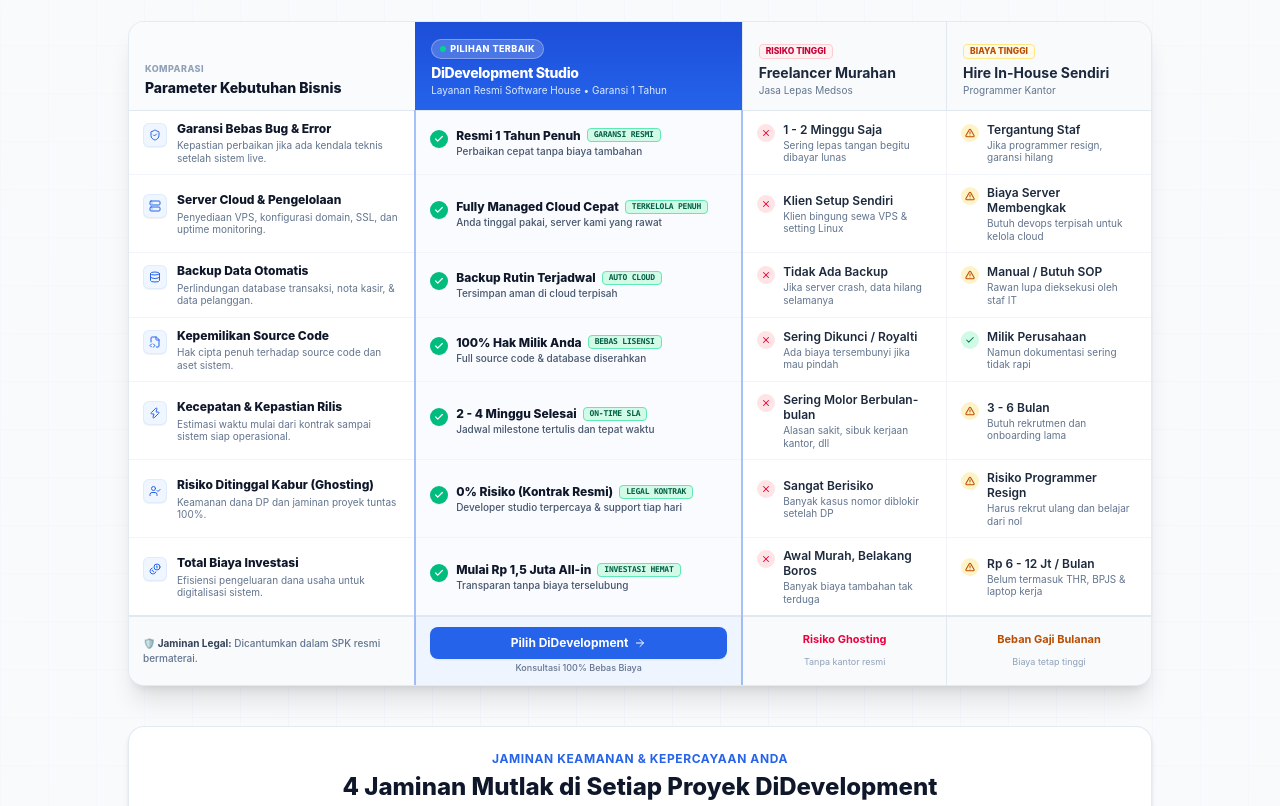
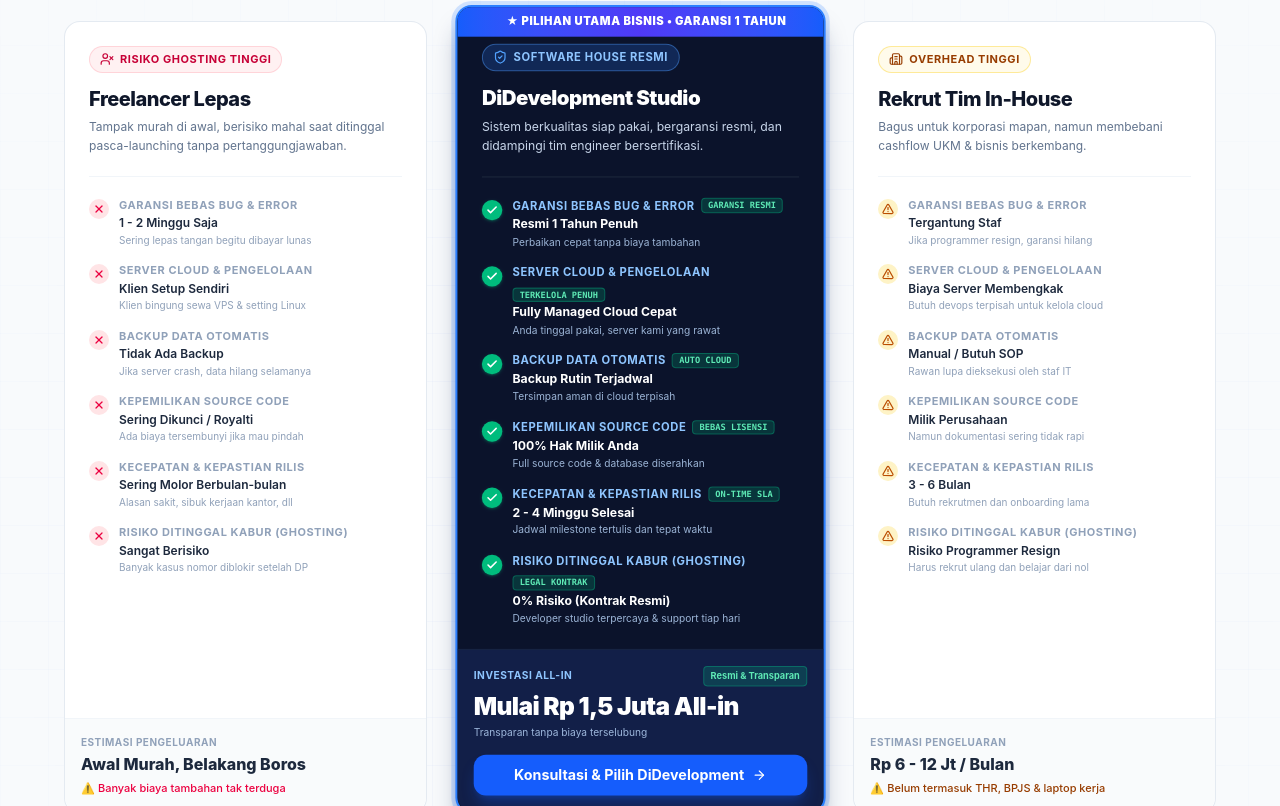
Before and after one commit to dieartco206/didevelopment, a React (Vite) app: page / in a window 1280 px wide. Shown: the part 3554-4360 px from the top of the page. Built offline with nearby package versions, Linux system fonts and the light colour scheme.

Commit message:
feat(comparison): replace cramped table with modern 3-pillar battle cards

```diff
--- a/src/components/comparison/ComparisonSection.tsx
+++ b/src/components/comparison/ComparisonSection.tsx
@@ -12,7 +12,9 @@
   Database,
   Zap,
   UserCheck,
-  Coins
+  Coins,
+  UserX,
+  Building2
 } from 'lucide-react';
 import { soundFx } from '../../utils/audio';
 
@@ -218,269 +220,191 @@
           </p>
         </div>
 
-        {/* Comparison Table for Desktop / Tablet (Compact, Elegant, Space-Efficient) */}
-        <div className="hidden md:block max-w-5xl mx-auto relative rounded-2xl bg-white border border-slate-200/90 shadow-xl overflow-hidden">
-          <table className="w-full text-left border-collapse table-fixed">
-            <thead>
-              <tr className="border-b border-slate-200">
-                {/* Column 1: Parameters */}
-                <th className="py-3 px-3.5 lg:px-4 w-[28%] bg-slate-50/80 align-bottom">
-                  <div className="text-[9px] font-extrabold text-slate-400 uppercase tracking-wider">
-                    KOMPARASI
+        {/* 3-Pillar Battle Comparison Cards (Spacious, High-Converting & Responsive) */}
+        <div className="grid grid-cols-1 lg:grid-cols-3 gap-6 lg:gap-6 xl:gap-8 max-w-6xl mx-auto items-stretch">
+
+          {/* Pillar 1: Freelancer Lepas */}
+          <div className="relative flex flex-col justify-between rounded-2xl bg-white border border-slate-200/90 hover:border-rose-200 hover:shadow-md p-5 sm:p-6 transition-all duration-300">
+            <div>
+              <div className="inline-flex items-center gap-1.5 px-2.5 py-1 rounded-full bg-rose-50 border border-rose-200/80 text-rose-700 text-[10px] sm:text-[11px] font-bold uppercase tracking-wider mb-3">
+                <UserX className="w-3.5 h-3.5 shrink-0" aria-hidden="true" />
+                <span>Risiko Ghosting Tinggi</span>
               </div>
-                  <div className="text-xs lg:text-sm font-extrabold text-[#0F172A] mt-0.5">
-                    Parameter Kebutuhan Bisnis
-                  </div>
-                </th>
+              <h3 className="text-lg sm:text-xl font-extrabold text-[#0F172A] tracking-tight">
+                Freelancer Lepas
+              </h3>
+              <p className="text-xs text-slate-500 mt-1 leading-relaxed">
+                Tampak murah di awal, berisiko mahal saat ditinggal pasca-launching tanpa pertanggungjawaban.
+              </p>
 
-                {/* Column 2: DiDevelopment Studio (The Champion Column) */}
-                <th className="py-3 px-3.5 lg:px-4 w-[32%] bg-gradient-to-b from-[#1D4ED8] to-[#2563EB] text-white relative shadow-sm">
-                  <div className="relative z-10">
-                    <div className="inline-flex items-center gap-1 px-2 py-0.5 rounded-full bg-white/20 backdrop-blur-md text-white text-[9px] font-extrabold uppercase tracking-wider border border-white/30 mb-1 shadow-2xs">
-                      <span className="w-1.5 h-1.5 rounded-full bg-emerald-400 animate-pulse" />
-                      <span>PILIHAN TERBAIK</span>
-                    </div>
-                    <div className="text-xs lg:text-sm font-extrabold tracking-tight">
-                      DiDevelopment Studio
-                    </div>
-                    <div className="text-[10px] text-blue-100 font-normal">
-                      Layanan Resmi Software House • Garansi 1 Tahun
-                    </div>
-                  </div>
-                </th>
+              <div className="my-5 border-t border-slate-100" />
 
-                {/* Column 3: Freelancer Murahan */}
-                <th className="py-3 px-3.5 lg:px-4 w-[20%] bg-slate-50/90 border-l border-slate-200 align-bottom">
-                  <div className="inline-block px-1.5 py-0.2 rounded text-[8.5px] font-extrabold text-rose-700 bg-rose-50 border border-rose-200 mb-1">
-                    RISIKO TINGGI
-                  </div>
-                  <div className="text-xs lg:text-sm font-bold text-slate-800">
-                    Freelancer Murahan
-                  </div>
-                  <div className="text-[10px] text-slate-500 font-normal">
-                    Jasa Lepas Medsos
-                  </div>
-                </th>
-
-                {/* Column 4: Hire In-House Sendiri */}
-                <th className="py-3 px-3.5 lg:px-4 w-[20%] bg-slate-50/90 border-l border-slate-200 align-bottom">
-                  <div className="inline-block px-1.5 py-0.2 rounded text-[8.5px] font-extrabold text-amber-700 bg-amber-50 border border-amber-200 mb-1">
-                    BIAYA TINGGI
-                  </div>
-                  <div className="text-xs lg:text-sm font-bold text-slate-800">
-                    Hire In-House Sendiri
-                  </div>
-                  <div className="text-[10px] text-slate-500 font-normal">
-                    Programmer Kantor
-                  </div>
-                </th>
-              </tr>
-            </thead>
-
-            <tbody className="divide-y divide-slate-100">
-              {comparisonData.map((row, idx) => {
-                const Icon = row.icon;
-                return (
-                  <tr
-                    key={idx}
-                    className="group transition-colors duration-150 hover:bg-blue-50/20"
-                  >
-                    {/* Parameter Column */}
-                    <td className="py-2.5 px-3.5 align-middle bg-white group-hover:bg-slate-50/70 transition-colors">
-                      <div className="flex items-start gap-2.5">
-                        <div className="w-6 h-6 rounded-md bg-blue-50 border border-blue-100/80 text-[#2563EB] flex items-center justify-center shrink-0 mt-0.5 shadow-2xs group-hover:bg-[#2563EB] group-hover:text-white transition-colors duration-200">
-                          <Icon className="w-3 h-3 shrink-0" aria-hidden="true" />
+              <div className="space-y-4">
+                {comparisonData.slice(0, 6).map((item, idx) => (
+                  <div key={idx} className="flex items-start gap-2.5">
+                    <div className="w-5 h-5 rounded-full bg-rose-100 text-rose-600 flex items-center justify-center shrink-0 mt-0.5">
+                      <X className="w-3 h-3 stroke-[2.5]" aria-hidden="true" />
                     </div>
                     <div className="min-w-0">
-                          <div className="font-extrabold text-[#0F172A] text-xs leading-snug group-hover:text-[#2563EB] transition-colors">
-                            {row.title}
+                      <div className="text-[10px] sm:text-[11px] font-bold text-slate-400 uppercase tracking-wider">
+                        {item.title}
                       </div>
-                          <div className="text-[10px] text-slate-500 leading-tight mt-0.5">
-                            {row.description}
+                      <div className="text-xs font-semibold text-slate-800 leading-snug mt-0.5">
+                        {item.freelancer.text}
                       </div>
-                        </div>
-                      </div>
-                    </td>
-
-                    {/* DiDevelopment Column (Highlighted Champion) */}
-                    <td className="py-2.5 px-3.5 align-middle bg-blue-50/40 border-x-2 border-[#2563EB]/40 group-hover:bg-blue-50/70 transition-colors relative">
-                      <div className="flex items-start gap-2">
-                        <div className="w-4.5 h-4.5 rounded-full bg-emerald-500 text-white flex items-center justify-center shrink-0 mt-0.5 shadow-2xs">
-                          <Check className="w-2.5 h-2.5 stroke-[3]" aria-hidden="true" />
-                        </div>
-                        <div className="min-w-0">
-                          <div className="flex items-center gap-1.5 flex-wrap">
-                            <span className="font-extrabold text-[#0F172A] text-xs leading-tight">
-                              {row.didev.text}
-                            </span>
-                            {row.didev.badge && (
-                              <span className="px-1.5 py-0.2 rounded bg-emerald-100/90 border border-emerald-300 text-emerald-800 text-[8px] font-black font-mono tracking-tight uppercase whitespace-nowrap">
-                                {row.didev.badge}
-                              </span>
-                            )}
-                          </div>
-                          {row.didev.subtext && (
-                            <div className="text-[10px] text-slate-600 font-medium mt-0.5 leading-tight">
-                              {row.didev.subtext}
+                      {item.freelancer.subtext && (
+                        <div className="text-[10px] text-slate-400 mt-0.5 leading-tight">
+                          {item.freelancer.subtext}
                         </div>
                       )}
                     </div>
                   </div>
-                    </td>
+                ))}
+              </div>
+            </div>
 
-                    {/* Freelancer Column */}
-                    <td className="py-2.5 px-3.5 align-middle bg-white border-l border-slate-100 group-hover:bg-slate-50/70 transition-colors">
-                      <div className="flex items-start gap-2">
-                        <div className="w-4.5 h-4.5 rounded-full bg-rose-100 text-rose-600 flex items-center justify-center shrink-0 mt-0.5">
-                          <X className="w-2.5 h-2.5 stroke-[2.5]" aria-hidden="true" />
+            <div className="mt-6 pt-4 border-t border-slate-100 bg-slate-50/80 -mx-5 -mb-5 sm:-mx-6 sm:-mb-6 p-4 rounded-b-2xl">
+              <div className="text-[10px] font-bold text-slate-400 uppercase tracking-wider">
+                Estimasi Pengeluaran
+              </div>
+              <div className="text-sm sm:text-base font-extrabold text-slate-800 mt-0.5">
+                {comparisonData[6].freelancer.text}
+              </div>
+              <div className="text-[11px] text-rose-600 mt-1 flex items-center gap-1 font-medium">
+                <span>⚠️ {comparisonData[6].freelancer.subtext}</span>
+              </div>
+            </div>
+          </div>
+
+          {/* Pillar 2: DiDevelopment Studio (The Champion Card) */}
+          <div className="relative flex flex-col justify-between rounded-2xl bg-[#0B132B] text-white border-2 border-blue-500 shadow-xl shadow-blue-950/40 lg:-translate-y-2 lg:scale-[1.02] p-5 sm:p-6 ring-4 ring-blue-500/20 transition-all duration-300 z-10 overflow-hidden pt-8 sm:pt-9">
+            {/* Top Floating Highlight Ribbon */}
+            <div className="absolute top-0 right-0 left-0 bg-gradient-to-r from-blue-600 via-indigo-600 to-blue-600 py-1.5 px-4 text-center">
+              <span className="text-[10px] sm:text-[11px] font-black uppercase tracking-wider text-white flex items-center justify-center gap-1.5">
+                <span className="w-1.5 h-1.5 rounded-full bg-emerald-400 animate-ping" />
+                ★ PILIHAN UTAMA BISNIS • GARANSI 1 TAHUN
+              </span>
+            </div>
+
+            <div>
+              <div className="inline-flex items-center gap-1.5 px-2.5 py-1 rounded-full bg-blue-500/20 border border-blue-400/40 text-blue-300 text-[10px] sm:text-[11px] font-bold uppercase tracking-wider mb-3">
+                <ShieldCheck className="w-3.5 h-3.5 text-blue-400 shrink-0" aria-hidden="true" />
+                <span>Software House Resmi</span>
+              </div>
+              <h3 className="text-lg sm:text-xl font-black text-white tracking-tight flex items-center gap-2">
+                <span>DiDevelopment Studio</span>
+              </h3>
+              <p className="text-xs text-blue-100/90 mt-1 leading-relaxed">
+                Sistem berkualitas siap pakai, bergaransi resmi, dan didampingi tim engineer bersertifikasi.
+              </p>
+
+              <div className="my-5 border-t border-slate-800" />
+
+              <div className="space-y-4">
+                {comparisonData.slice(0, 6).map((item, idx) => (
+                  <div key={idx} className="flex items-start gap-2.5">
+                    <div className="w-5 h-5 rounded-full bg-emerald-500 text-white flex items-center justify-center shrink-0 mt-0.5 shadow-sm shadow-emerald-500/30">
+                      <Check className="w-3 h-3 stroke-[3]" aria-hidden="true" />
                     </div>
                     <div className="min-w-0">
-                          <div className="font-semibold text-slate-800 text-xs leading-tight">
-                            {row.freelancer.text}
+                      <div className="flex items-center gap-1.5 flex-wrap">
+                        <span className="text-[10px] sm:text-[11px] font-bold text-blue-300 uppercase tracking-wider">
+                          {item.title}
+                        </span>
+                        {item.didev.badge && (
+                          <span className="px-1.5 py-0.2 rounded bg-emerald-500/20 text-emerald-300 border border-emerald-400/30 text-[8.5px] font-black font-mono">
+                            {item.didev.badge}
+                          </span>
+                        )}
                       </div>
-                          {row.freelancer.subtext && (
-                            <div className="text-[10px] text-slate-500 mt-0.5 leading-tight">
-                              {row.freelancer.subtext}
+                      <div className="text-xs font-bold text-white leading-snug mt-0.5">
+                        {item.didev.text}
+                      </div>
+                      {item.didev.subtext && (
+                        <div className="text-[10px] text-blue-200/80 mt-0.5 leading-tight">
+                          {item.didev.subtext}
                         </div>
                       )}
                     </div>
                   </div>
-                    </td>
+                ))}
+              </div>
+            </div>
 
-                    {/* In-House Column */}
-                    <td className="py-2.5 px-3.5 align-middle bg-white border-l border-slate-100 group-hover:bg-slate-50/70 transition-colors">
-                      <div className="flex items-start gap-2">
-                        {row.inhouse.status === 'good' ? (
-                          <div className="w-4.5 h-4.5 rounded-full bg-emerald-100 text-emerald-700 flex items-center justify-center shrink-0 mt-0.5">
-                            <Check className="w-2.5 h-2.5 stroke-[2.5]" aria-hidden="true" />
+            <div className="mt-6 pt-4 border-t border-slate-800/80 bg-blue-950/70 -mx-5 -mb-5 sm:-mx-6 sm:-mb-6 p-4 rounded-b-2xl">
+              <div className="flex items-baseline justify-between mb-1">
+                <span className="text-[10px] font-bold text-blue-300 uppercase tracking-wider">Investasi All-In</span>
+                <span className="px-1.5 py-0.5 rounded bg-emerald-500/20 text-emerald-300 border border-emerald-400/30 text-[9px] font-bold">Resmi & Transparan</span>
               </div>
-                        ) : (
-                          <div className="w-4.5 h-4.5 rounded-full bg-amber-100 text-amber-700 flex items-center justify-center shrink-0 mt-0.5">
-                            <AlertTriangle className="w-2.5 h-2.5 stroke-[2.5]" aria-hidden="true" />
+              <div className="text-xl sm:text-2xl font-black text-white tracking-tight">
+                {comparisonData[6].didev.text}
               </div>
-                        )}
+              <p className="text-[10px] text-blue-200/80 mt-0.5 mb-3.5">
+                {comparisonData[6].didev.subtext}
+              </p>
+              <button
+                onClick={openWhatsApp}
+                className="w-full py-2.5 px-3.5 bg-blue-600 hover:bg-blue-500 active:scale-[0.98] text-white font-bold rounded-xl text-xs sm:text-sm shadow-lg shadow-blue-600/30 hover:shadow-blue-500/40 transition-all flex items-center justify-center gap-2 cursor-pointer group"
+              >
+                <span>Konsultasi & Pilih DiDevelopment</span>
+                <ArrowRight className="w-3.5 h-3.5 group-hover:translate-x-1 transition-transform" />
+              </button>
+            </div>
+          </div>
+
+          {/* Pillar 3: Rekrut Tim In-House */}
+          <div className="relative flex flex-col justify-between rounded-2xl bg-white border border-slate-200/90 hover:border-amber-200 hover:shadow-md p-5 sm:p-6 transition-all duration-300">
+            <div>
+              <div className="inline-flex items-center gap-1.5 px-2.5 py-1 rounded-full bg-amber-50 border border-amber-200/80 text-amber-800 text-[10px] sm:text-[11px] font-bold uppercase tracking-wider mb-3">
+                <Building2 className="w-3.5 h-3.5 shrink-0" aria-hidden="true" />
+                <span>Overhead Tinggi</span>
+              </div>
+              <h3 className="text-lg sm:text-xl font-extrabold text-[#0F172A] tracking-tight">
+                Rekrut Tim In-House
+              </h3>
+              <p className="text-xs text-slate-500 mt-1 leading-relaxed">
+                Bagus untuk korporasi mapan, namun membebani cashflow UKM & bisnis berkembang.
+              </p>
+
+              <div className="my-5 border-t border-slate-100" />
+
+              <div className="space-y-4">
+                {comparisonData.slice(0, 6).map((item, idx) => (
+                  <div key={idx} className="flex items-start gap-2.5">
+                    <div className="w-5 h-5 rounded-full bg-amber-100 text-amber-700 flex items-center justify-center shrink-0 mt-0.5">
+                      <AlertTriangle className="w-3 h-3 stroke-[2.5]" aria-hidden="true" />
+                    </div>
                     <div className="min-w-0">
-                          <div className="font-semibold text-slate-800 text-xs leading-tight">
-                            {row.inhouse.text}
+                      <div className="text-[10px] sm:text-[11px] font-bold text-slate-400 uppercase tracking-wider">
+                        {item.title}
                       </div>
-                          {row.inhouse.subtext && (
-                            <div className="text-[10px] text-slate-500 mt-0.5 leading-tight">
-                              {row.inhouse.subtext}
+                      <div className="text-xs font-semibold text-slate-800 leading-snug mt-0.5">
+                        {item.inhouse.text}
+                      </div>
+                      {item.inhouse.subtext && (
+                        <div className="text-[10px] text-slate-400 mt-0.5 leading-tight">
+                          {item.inhouse.subtext}
                         </div>
                       )}
                     </div>
                   </div>
-                    </td>
-                  </tr>
-                );
-              })}
-            </tbody>
-
-            {/* Table Footer Action Row */}
-            <tfoot>
-              <tr className="border-t-2 border-slate-200 bg-slate-50/90">
-                <td className="py-2.5 px-3.5 text-[10px] text-slate-500 font-medium">
-                  🛡️ <span className="font-bold text-slate-700">Jaminan Legal:</span> Dicantumkan dalam SPK resmi bermaterai.
-                </td>
-                <td className="py-2.5 px-3.5 bg-blue-50/90 border-x-2 border-[#2563EB]/40 text-center">
-                  <button
-                    onClick={openWhatsApp}
-                    className="w-full py-2 px-3 bg-[#2563EB] hover:bg-[#1D4ED8] active:scale-98 text-white rounded-lg text-xs font-bold shadow-xs hover:shadow-sm transition-all flex items-center justify-center gap-1.5 cursor-pointer whitespace-nowrap"
-                  >
-                    <span>Pilih DiDevelopment</span>
-                    <ArrowRight className="w-3 h-3 shrink-0" aria-hidden="true" />
-                  </button>
-                  <span className="text-[9px] text-slate-500 mt-0.5 block font-medium">Konsultasi 100% Bebas Biaya</span>
-                </td>
-                <td className="py-2.5 px-3.5 border-l border-slate-200 text-center">
-                  <span className="text-[11px] text-rose-600 font-bold block">Risiko Ghosting</span>
-                  <span className="text-[9px] text-slate-400">Tanpa kantor resmi</span>
-                </td>
-                <td className="py-2.5 px-3.5 border-l border-slate-200 text-center">
-                  <span className="text-[11px] text-amber-700 font-bold block">Beban Gaji Bulanan</span>
-                  <span className="text-[9px] text-slate-400">Biaya tetap tinggi</span>
-                </td>
-              </tr>
-            </tfoot>
-          </table>
-        </div>
-
-        {/* Mobile Accordion / Stacked Cards View for Small Screens (Compact & Clean) */}
-        <div className="md:hidden max-w-md mx-auto space-y-3">
-          {comparisonData.map((row, idx) => {
-            const Icon = row.icon;
-            return (
-              <div key={idx} className="rounded-xl bg-white border border-slate-200/90 p-3 shadow-2xs space-y-2.5">
-                {/* Parameter Title with Micro-Icon */}
-                <div className="flex items-start gap-2">
-                  <div className="w-6 h-6 rounded-md bg-blue-50 text-[#2563EB] flex items-center justify-center shrink-0 mt-0.5 shadow-2xs">
-                    <Icon className="w-3 h-3 shrink-0" aria-hidden="true" />
-                  </div>
-                  <div>
-                    <h4 className="font-extrabold text-[#0F172A] text-xs">
-                      {row.title}
-                    </h4>
-                    <p className="text-[10px] text-slate-500 leading-tight">
-                      {row.description}
-                    </p>
+                ))}
               </div>
             </div>
 
-                {/* Featured DiDev Pill Card */}
-                <div className="p-2.5 rounded-lg bg-gradient-to-r from-blue-50 via-indigo-50/50 to-blue-50 border-2 border-[#2563EB]/60 shadow-2xs">
-                  <div className="flex items-center justify-between mb-1">
-                    <span className="text-[9px] font-black text-[#2563EB] uppercase tracking-wide flex items-center gap-1">
-                      <span className="w-1.5 h-1.5 rounded-full bg-emerald-500 animate-pulse" />
-                      DiDevelopment Studio:
-                    </span>
-                    {row.didev.badge && (
-                      <span className="px-1 py-0.2 rounded bg-emerald-100 border border-emerald-300 text-emerald-800 text-[8px] font-bold font-mono uppercase">
-                        {row.didev.badge}
-                      </span>
-                    )}
+            <div className="mt-6 pt-4 border-t border-slate-100 bg-slate-50/80 -mx-5 -mb-5 sm:-mx-6 sm:-mb-6 p-4 rounded-b-2xl">
+              <div className="text-[10px] font-bold text-slate-400 uppercase tracking-wider">
+                Estimasi Pengeluaran
               </div>
-                  <div className="flex items-start gap-2">
-                    <div className="w-4 h-4 rounded-full bg-emerald-500 text-white flex items-center justify-center shrink-0 mt-0.5 shadow-2xs">
-                      <Check className="w-2.5 h-2.5 stroke-[3]" aria-hidden="true" />
+              <div className="text-sm sm:text-base font-extrabold text-slate-800 mt-0.5">
+                {comparisonData[6].inhouse.text}
               </div>
-                    <div>
-                      <div className="text-xs font-extrabold text-[#0F172A] leading-tight">
-                        {row.didev.text}
-                      </div>
-                      {row.didev.subtext && (
-                        <div className="text-[10px] text-slate-600 font-medium mt-0.5 leading-tight">
-                          {row.didev.subtext}
-                        </div>
-                      )}
+              <div className="text-[11px] text-amber-800 mt-1 flex items-center gap-1 font-medium">
+                <span>⚠️ {comparisonData[6].inhouse.subtext}</span>
               </div>
             </div>
           </div>
 
-                {/* Comparison Chips (Freelancer vs In-house) */}
-                <div className="grid grid-cols-2 gap-2 text-xs pt-1 border-t border-slate-100">
-                  <div className="p-2 rounded-lg bg-rose-50/60 border border-rose-100 flex flex-col justify-between">
-                    <div>
-                      <span className="text-[8.5px] font-extrabold text-rose-700 block uppercase tracking-wider">Freelancer Lepas</span>
-                      <span className="font-semibold text-slate-800 text-[10px] block mt-0.5 leading-snug">{row.freelancer.text}</span>
-                    </div>
-                    {row.freelancer.subtext && (
-                      <span className="text-[9px] text-slate-500 block mt-0.5 leading-tight">{row.freelancer.subtext}</span>
-                    )}
-                  </div>
-
-                  <div className="p-2 rounded-lg bg-amber-50/60 border border-amber-100 flex flex-col justify-between">
-                    <div>
-                      <span className="text-[8.5px] font-extrabold text-amber-800 block uppercase tracking-wider">Hire In-House</span>
-                      <span className="font-semibold text-slate-800 text-[10px] block mt-0.5 leading-snug">{row.inhouse.text}</span>
-                    </div>
-                    {row.inhouse.subtext && (
-                      <span className="text-[9px] text-slate-500 block mt-0.5 leading-tight">{row.inhouse.subtext}</span>
-                    )}
-                  </div>
-                </div>
-              </div>
-            );
-          })}
         </div>
 
         {/* 4 Pillars Trust & Legal Guarantee Bar */}
```
Lines whose indentation alone changed are shown as unchanged.
